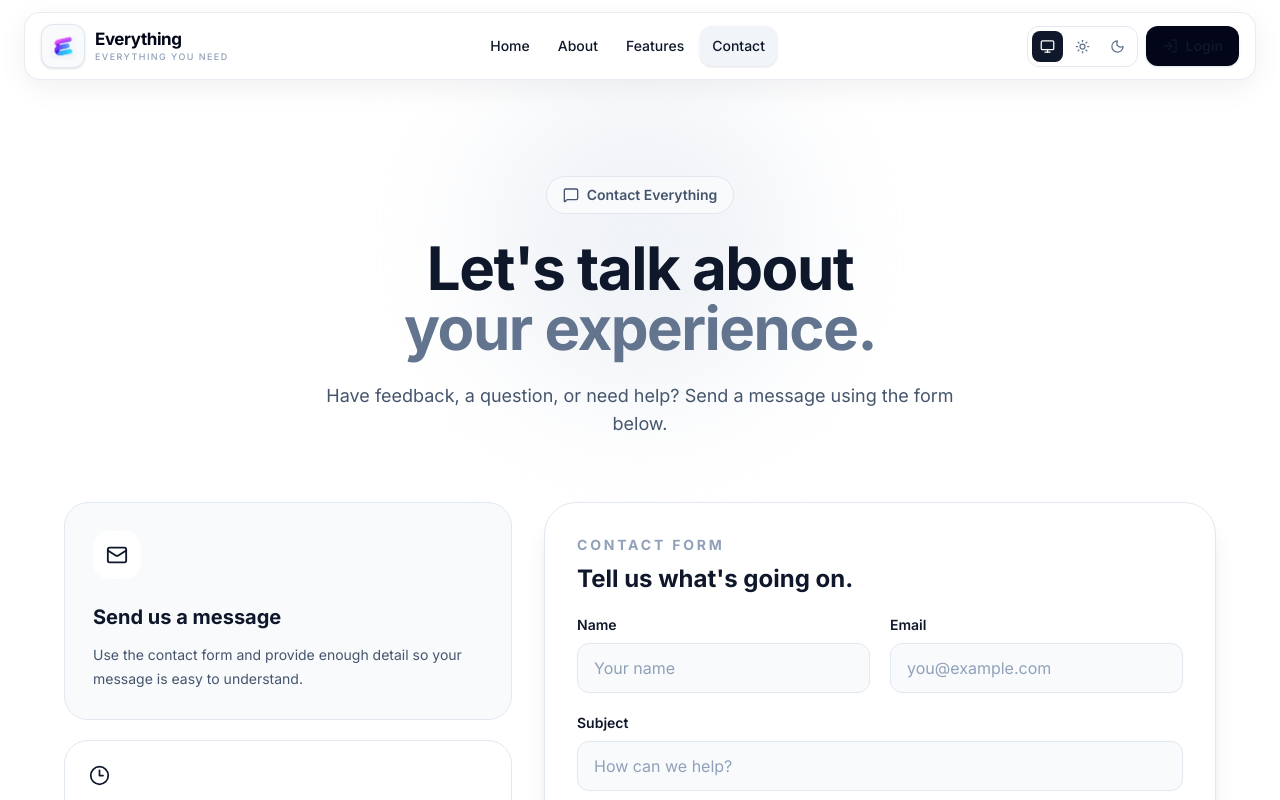
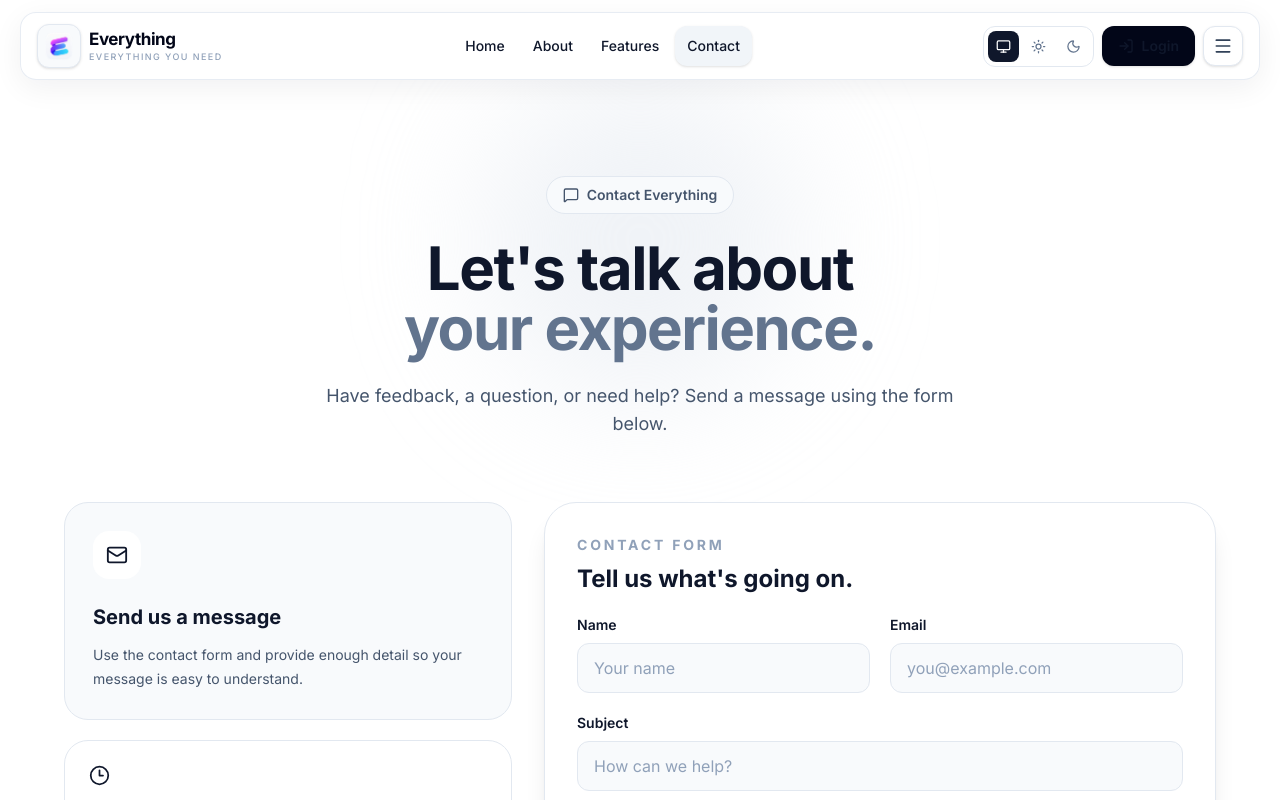
Before and after one commit to rahulboss-2006/Everything, a React (Vite) app: page /Everything/contact in a window 1280 px wide. Shown: the top 800 px of the page. Built offline with nearby package versions, Linux system fonts and the light colour scheme; no server answers; what onnxruntime-web would draw is missing.

Commit message:
navbar fix

```diff
--- a/src/components/Navbar.jsx
+++ b/src/components/Navbar.jsx
@@ -31,7 +31,7 @@ import logoDark from "../assets/logo-dark.png";
 
 
 /* =========================================================
-   THEME
+   THEME DETECTION
 ========================================================= */
 
 function getCurrentTheme() {
@@ -103,7 +103,7 @@ function Navbar() {
 
   const location = useLocation();
 
-  const menuRef = useRef(null);
+  const navbarRef = useRef(null);
 
   const [currentTheme, setCurrentTheme] =
     useState(getCurrentTheme);
@@ -168,7 +168,7 @@ function Navbar() {
 
 
   /* =========================================================
-     CLOSE ON ROUTE CHANGE
+     CLOSE MENU WHEN ROUTE CHANGES
   ========================================================= */
 
   useEffect(() => {
@@ -177,11 +177,11 @@ function Navbar() {
 
 
   /* =========================================================
-     ESC
+     CLOSE MENU WITH ESC
   ========================================================= */
 
   useEffect(() => {
-    const handleKeyDown = (event) => {
+    const handleEscape = (event) => {
       if (event.key === "Escape") {
         setMenuOpen(false);
       }
@@ -189,27 +189,27 @@ function Navbar() {
 
     document.addEventListener(
       "keydown",
-      handleKeyDown
+      handleEscape
     );
 
     return () => {
       document.removeEventListener(
         "keydown",
-        handleKeyDown
+        handleEscape
       );
     };
   }, []);
 
 
   /* =========================================================
-     OUTSIDE CLICK
+     CLOSE ON OUTSIDE CLICK
   ========================================================= */
 
   useEffect(() => {
-    const handleClick = (event) => {
+    const handleOutsideClick = (event) => {
       if (
-        menuRef.current &&
-        !menuRef.current.contains(event.target)
+        navbarRef.current &&
+        !navbarRef.current.contains(event.target)
       ) {
         setMenuOpen(false);
       }
@@ -218,14 +218,14 @@ function Navbar() {
     if (menuOpen) {
       document.addEventListener(
         "mousedown",
-        handleClick
+        handleOutsideClick
       );
     }
 
     return () => {
       document.removeEventListener(
         "mousedown",
-        handleClick
+        handleOutsideClick
       );
     };
   }, [menuOpen]);
@@ -283,21 +283,20 @@ function Navbar() {
 
   return (
     <header
-      ref={menuRef}
+      ref={navbarRef}
       className="
         sticky
         top-0
         z-50
-
         w-full
 
-        px-2.5
-        pt-2.5
+        px-2
+        pt-2
 
-        sm:px-4
+        sm:px-3
         sm:pt-3
 
-        lg:px-6
+        lg:px-5
       "
     >
 
@@ -310,7 +309,7 @@ function Navbar() {
       >
 
         {/* =====================================================
-            NAVBAR
+            MAIN NAVBAR
         ===================================================== */}
 
         <div
@@ -319,10 +318,9 @@ function Navbar() {
             z-50
 
             flex
-            min-h-[64px]
+            min-h-[62px]
             w-full
             items-center
-            justify-between
 
             gap-2
 
@@ -344,6 +342,7 @@ function Navbar() {
             dark:bg-slate-950/95
             dark:shadow-[0_8px_30px_rgba(0,0,0,0.3)]
 
+            sm:min-h-[66px]
             sm:px-3
 
             lg:min-h-[68px]
@@ -363,7 +362,7 @@ function Navbar() {
               min-w-0
               shrink-0
               items-center
-              gap-2.5
+              gap-2
             "
           >
 
@@ -373,8 +372,10 @@ function Navbar() {
                 h-10
                 w-10
                 shrink-0
+
                 items-center
                 justify-center
+
                 overflow-hidden
 
                 rounded-xl
@@ -386,7 +387,7 @@ function Navbar() {
 
                 shadow-sm
 
-                transition
+                transition-transform
                 duration-200
 
                 group-hover:scale-105
@@ -437,10 +438,12 @@ function Navbar() {
               <p
                 className="
                   hidden
+
                   text-[9px]
                   font-medium
                   uppercase
                   tracking-[0.16em]
+
                   text-slate-400
 
                   lg:block
@@ -455,9 +458,9 @@ function Navbar() {
 
 
           {/* ===================================================
-              DESKTOP NAVIGATION
+              DESKTOP NAV
 
-              1024px+
+              ONLY 1024px+
           =================================================== */}
 
           <nav
@@ -465,10 +468,8 @@ function Navbar() {
               hidden
 
               flex-1
-
               items-center
               justify-center
-
               gap-1
 
               lg:flex
@@ -534,25 +535,32 @@ function Navbar() {
 
           <div
             className="
+              ml-auto
               flex
               shrink-0
               items-center
               justify-end
               gap-1.5
+
               sm:gap-2
             "
           >
 
             {/* =================================================
                 DESKTOP THEME
+
+                IMPORTANT:
+                No hidden inside ThemeToggle
             ================================================= */}
 
             <div
               className="
                 hidden
                 shrink-0
-                lg:flex
-                lg:items-center
+                items-center
+                justify-center
+
+                lg:!flex
               "
             >
               <ThemeToggle />
@@ -614,6 +622,7 @@ function Navbar() {
               <div
                 className="
                   hidden
+
                   items-center
                   gap-2
 
@@ -657,6 +666,8 @@ function Navbar() {
                       flex
                       h-7
                       w-7
+                      shrink-0
+
                       items-center
                       justify-center
 
@@ -667,7 +678,6 @@ function Navbar() {
                       dark:bg-slate-800
                     "
                   >
-
                     <Sparkles
                       size={14}
                       className="
@@ -675,7 +685,6 @@ function Navbar() {
                         dark:text-slate-300
                       "
                     />
-
                   </div>
 
 
@@ -728,7 +737,9 @@ function Navbar() {
                 <div
                   className="
                     hidden
+
                     max-w-[180px]
+
                     items-center
                     gap-2
 
@@ -755,6 +766,7 @@ function Navbar() {
                       h-7
                       w-7
                       shrink-0
+
                       items-center
                       justify-center
 
@@ -799,6 +811,7 @@ function Navbar() {
                     h-10
                     w-10
                     shrink-0
+
                     items-center
                     justify-center
 
@@ -823,9 +836,7 @@ function Navbar() {
                     dark:hover:text-red-400
                   "
                 >
-
                   <LogOut size={16} />
-
                 </button>
 
               </div>
@@ -833,7 +844,7 @@ function Navbar() {
 
 
             {/* =================================================
-                TABLET + MOBILE HAMBURGER
+                TABLET + PHONE HAMBURGER
 
                 < 1024px
             ================================================= */}
@@ -852,10 +863,12 @@ function Navbar() {
               }
               aria-expanded={menuOpen}
               className="
-                flex
+                !flex
+
                 h-10
                 w-10
                 shrink-0
+
                 items-center
                 justify-center
 
@@ -900,12 +913,16 @@ function Navbar() {
 
 
         {/* =====================================================
-            TABLET + MOBILE DROPDOWN
+            MOBILE / TABLET MENU
+
+            SMOOTH TOP → BOTTOM
         ===================================================== */}
 
         <div
           className={`
             grid
+
+            overflow-hidden
 
             transition-[grid-template-rows,opacity]
             duration-300
@@ -945,17 +962,23 @@ function Navbar() {
             >
 
               {/* =================================================
-                  THEME TOGGLE
+                  THEME
 
-                  ALWAYS VISIBLE ON PHONE + TABLET
+                  FORCE VISIBLE
               ================================================= */}
 
               <div
                 className="
                   mb-2
 
-                  flex
+                  !flex
+                  !visible
+                  !opacity-100
+
                   min-h-[58px]
+
+                  shrink-0
+
                   items-center
                   justify-between
 
@@ -1001,15 +1024,20 @@ function Navbar() {
                 </div>
 
 
-                {/* IMPORTANT:
-                    ThemeToggle must NOT have
-                    hidden/sm:hidden/md:hidden
-                */}
+                {/* =================================================
+                    THEME TOGGLE WRAPPER
+
+                    NEVER HIDDEN
+                ================================================= */}
 
                 <div
                   className="
-                    flex
+                    !flex
+                    !visible
+                    !opacity-100
+
                     shrink-0
+
                     items-center
                     justify-center
                   "
@@ -1086,6 +1114,7 @@ function Navbar() {
                             h-9
                             w-9
                             shrink-0
+
                             items-center
                             justify-center
 
@@ -1111,7 +1140,6 @@ function Navbar() {
                           <Icon size={17} />
 
                         </div>
-
 
                         <span
                           className="
@@ -1148,10 +1176,8 @@ function Navbar() {
                 <div
                   className="
                     mt-2
-
                     border-t
                     border-slate-200
-
                     pt-2
 
                     dark:border-slate-800
@@ -1163,6 +1189,7 @@ function Navbar() {
                     className="
                       flex
                       w-full
+
                       items-center
                       justify-center
                       gap-2
@@ -1240,6 +1267,7 @@ function Navbar() {
                         h-10
                         w-10
                         shrink-0
+
                         items-center
                         justify-center
 
@@ -1332,6 +1360,7 @@ function Navbar() {
                           h-10
                           w-10
                           shrink-0
+
                           items-center
                           justify-center
 
@@ -1386,9 +1415,7 @@ function Navbar() {
 
                     <ChevronRight
                       size={17}
-                      className="
-                        text-slate-400
-                      "
+                      className="text-slate-400"
                     />
 
                   </Link>
@@ -1402,6 +1429,7 @@ function Navbar() {
                     className="
                       flex
                       w-full
+
                       items-center
                       justify-center
                       gap-2
```
